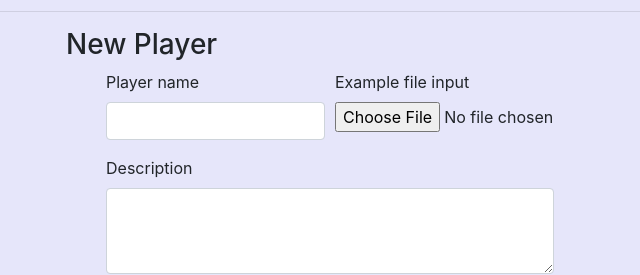
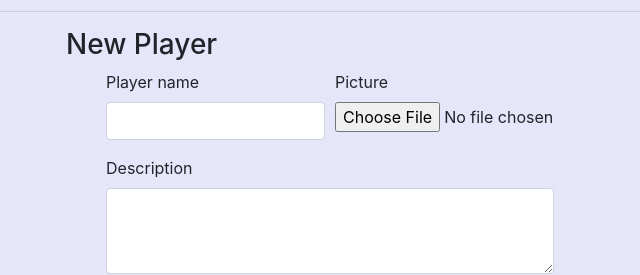
Before and after one commit to juanrangeljuarez/TCS_Assignment, a plain HTML site: page blog.html in a window 1280 px wide. Shown: the part 1028-1303 px from the top of the page, 318-958 px from the left. Drawn offline with nearby package versions, Linux system fonts and the light colour scheme.

Commit message:
Last change

```diff
--- a/blog.html
+++ b/blog.html
@@ -110,7 +110,7 @@
               <input type="text" class="form-control" id="articleName" value="">
             </div>
             <div class="col-md-6 mb-6">
-                <label >Example file input</label>
+                <label >Picture</label>
                 <input type="file" class="form-control-file" id="pictureAddress">
             </div>
           </div>
```
